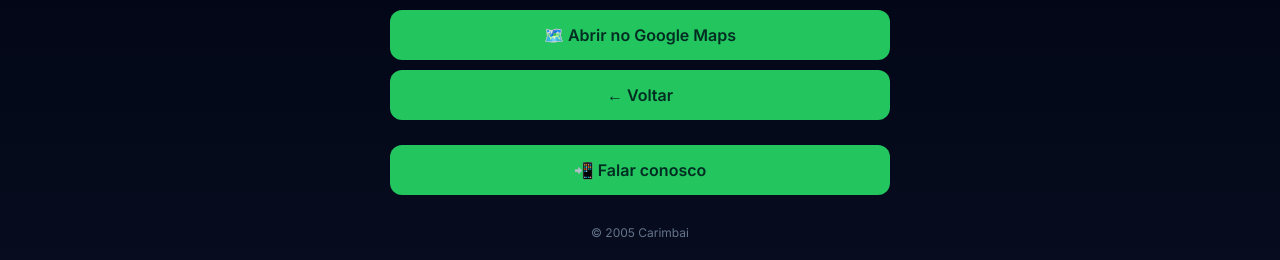
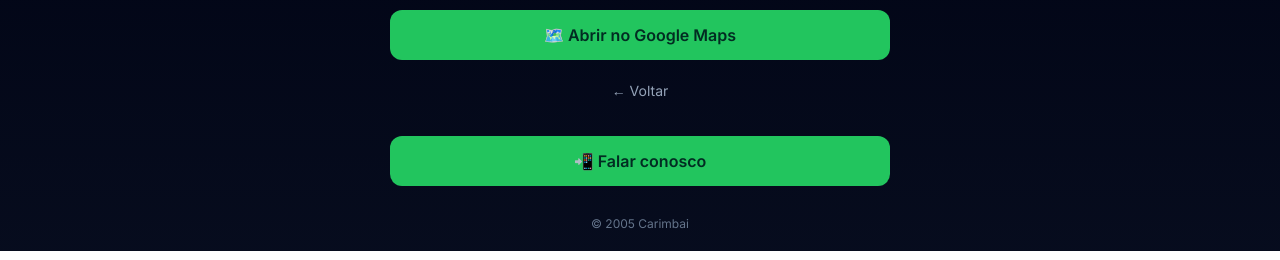
Before and after one commit to ThalesRuntrix/website, a plain HTML site: page carimbai/endereco/index.html in a window 1280 px wide. Shown: the part 836-1096 px from the top of the page. Drawn offline with Linux system fonts and the light colour scheme.

Commit message:
improve button style in adress page

```diff
--- a/carimbai/endereco/index.html
+++ b/carimbai/endereco/index.html
@@ -45,7 +45,7 @@
 
             <!-- BREAD CRUMB -->
             <section class="bread-crumb">
-                <a class="btn-primary" href="/carimbai/links/index.html">
+                <a class="btn-tertiary" href="/carimbai/links/index.html">
                     ← Voltar
                 </a>
             </section>
```
